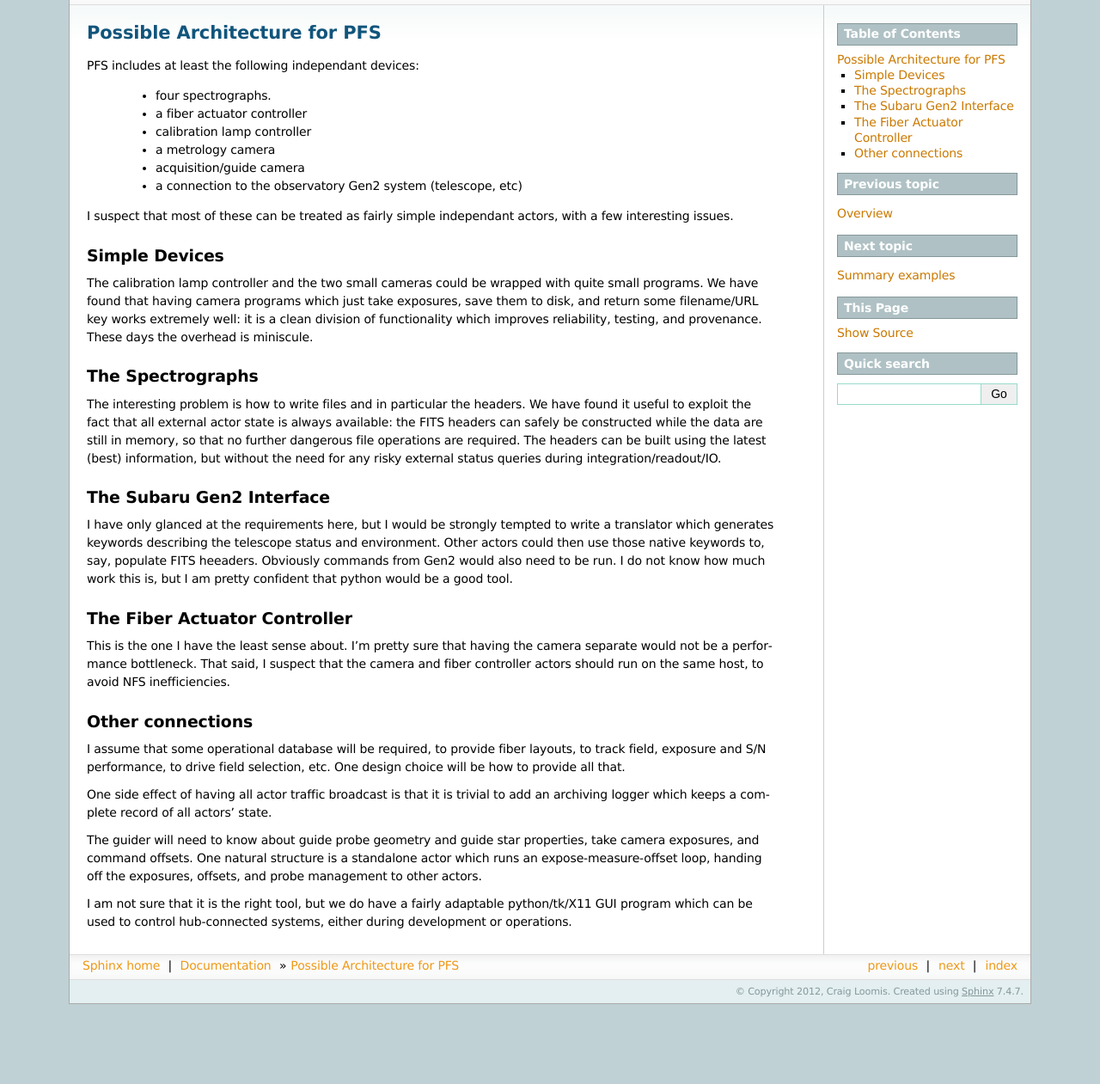
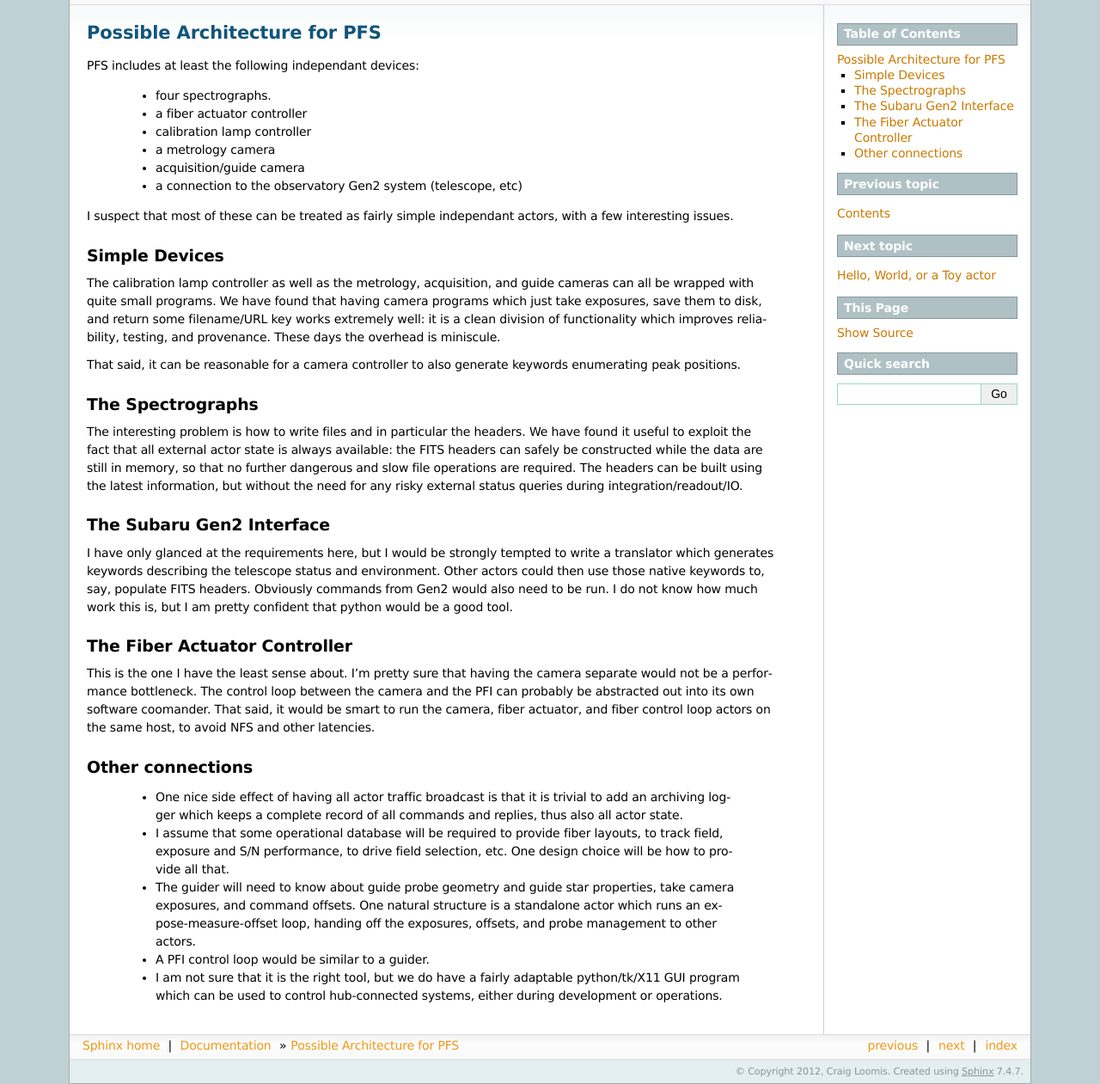
Before and after one commit to Subaru-PFS/tron_tron, a Sphinx documentation site: the page built from Docs/sphinx/PFS.rst, in a window 1280 px wide and 1400 px high, scrolled down 217 px, cut to the strip 139-1400 px from the top of the window. Shown: the whole strip at 86% size. Built offline with Sphinx 7.4.7, drawn with Linux system fonts in a browser that asks for light colours; formulas are drawn with MathJax 3; pages that are not in the unit, such as notebooks, are missing from menus; before the commit the page ends 1524 px from its top, so only the background shows below that.

Commit message:
doc changes
git-svn-id: svn://svn.apo.nmsu.edu/tron/tron/branches/HSC@610 6cb9dee2-cd90-4b54-8ea6-2d2f74f8b5ed

```diff
--- a/Docs/sphinx/PFS.rst
+++ b/Docs/sphinx/PFS.rst
@@ -16,12 +16,15 @@ independant actors, with a few interesting issues.
 Simple Devices
 --------------
 
-The calibration lamp controller and the two small cameras could be
-wrapped with quite small programs. We have found that having camera
-programs which just take exposures, save them to disk, and return some
-filename/URL key works extremely well: it is a clean division of
-functionality which improves reliability, testing, and
-provenance. These days the overhead is miniscule.
+The calibration lamp controller as well as the metrology, acquisition,
+and guide cameras can all be wrapped with quite small programs. We
+have found that having camera programs which just take exposures, save
+them to disk, and return some filename/URL key works extremely well:
+it is a clean division of functionality which improves reliability,
+testing, and provenance. These days the overhead is miniscule.
+
+That said, it can be reasonable for a camera controller to also
+generate keywords enumerating peak positions.
 
 The Spectrographs
 -----------------
@@ -30,8 +33,8 @@ The interesting problem is how to write files and in particular the
 headers. We have found it useful to exploit the fact that all external
 actor state is always available: the FITS headers can safely be
 constructed while the data are still in memory, so that no further
-dangerous file operations are required. The headers can be built using
-the latest (best) information, but without the need for any risky
+dangerous and slow file operations are required. The headers can be
+built using the latest information, but without the need for any risky
 external status queries during integration/readout/IO.
 
 The Subaru Gen2 Interface
@@ -40,7 +43,7 @@ The Subaru Gen2 Interface
 I have only glanced at the requirements here, but I would be strongly
 tempted to write a translator which generates keywords describing the
 telescope status and environment. Other actors could then use those
-native keywords to, say, populate FITS heeaders. Obviously commands
+native keywords to, say, populate FITS headers. Obviously commands
 from Gen2 would also need to be run. I do not know how much work this
 is, but I am pretty confident that python would be a good tool.
 
@@ -48,28 +51,32 @@ The Fiber Actuator Controller
 -----------------------------
 
 This is the one I have the least sense about. I'm pretty sure that
-having the camera separate would not be a performance bottleneck. That
-said, I suspect that the camera and fiber controller actors should run
-on the same host, to avoid NFS inefficiencies.
+having the camera separate would not be a performance bottleneck. The
+control loop between the camera and the PFI can probably be abstracted
+out into its own software coomander. That said, it would be smart to
+run the camera, fiber actuator, and fiber control loop actors on the
+same host, to avoid NFS and other latencies.
 
 Other connections
 -----------------
 
-I assume that some operational database will be required, to provide
-fiber layouts, to track field, exposure and S/N performance, to drive
-field selection, etc. One design choice will be how to provide all
-that.
+ - One nice side effect of having all actor traffic broadcast is that
+   it is trivial to add an archiving logger which keeps a complete
+   record of all commands and replies, thus also all actor state.
 
-One side effect of having all actor traffic broadcast is that it is
-trivial to add an archiving logger which keeps a complete record of
-all actors' state.
+ - I assume that some operational database will be required to provide
+   fiber layouts, to track field, exposure and S/N performance, to
+   drive field selection, etc. One design choice will be how to
+   provide all that.
 
-The guider will need to know about guide probe geometry and guide star
-properties, take camera exposures, and command offsets. One natural
-structure is a standalone actor which runs an expose-measure-offset
-loop, handing off the exposures, offsets, and probe management to
-other actors.
+ - The guider will need to know about guide probe geometry and guide
+   star properties, take camera exposures, and command offsets. One
+   natural structure is a standalone actor which runs an
+   expose-measure-offset loop, handing off the exposures, offsets, and
+   probe management to other actors.
 
-I am not sure that it is the right tool, but we do have a fairly
-adaptable python/tk/X11 GUI program which can be used to control
-hub-connected systems, either during development or operations.
+ - A PFI control loop would be similar to a guider.
+
+ - I am not sure that it is the right tool, but we do have a fairly
+   adaptable python/tk/X11 GUI program which can be used to control
+   hub-connected systems, either during development or operations.
--- a/Docs/sphinx/ToyCmd.py
+++ b/Docs/sphinx/ToyCmd.py
@@ -30,7 +30,7 @@ class ToyCmd(object):
         self.keys = keys.KeysDictionary("toy_toy", (1, 1),
                                         keys.Key("actor", types.String(), help="Another actor to command"),
                                         keys.Key("cmd", types.String(), help="A command string"),
-                                        keys.Key("cnt", types.Int(), help="A count of things to do"))
+                                        keys.Key("cnt", types.Int(), help="A count of things to do"),
                                         keys.Key("delay", types.Float(), help="Seconds to delay"))
         #
     def ping(self, cmd):
--- a/Docs/sphinx/toyMain.rst
+++ b/Docs/sphinx/toyMain.rst
@@ -24,7 +21,7 @@ and would not need to be modified significantly.
    :linenos:
 
 
-ToyCommands
+Toy Commands
 ------------
 
 Files in the Commands subdirectory are automatically loaded, and their
@@ -37,3 +34,7 @@ running. In practice, actors can be developed without being restarted.
 
 .. literalinclude:: ToyCmd.py
    :linenos:
+
+.. todo:: Put tron and the toyActor in some PFS-accessible git repo.
+.. todo:: consolidate the three library products into one.
+.. todo:: make a one-click installer
--- a/Docs/sphinx/toy_main.py
+++ b/Docs/sphinx/toy_main.py
@@ -13,7 +13,7 @@ class Toy(actorcore.Actor.Actor):
         # Explicitly declare which actors we need to know about, so we can access their keywords.
         #
         self.models = {}
-        for actor in ["guider", "fiberControl", "platedb", "telescope"]:
+        for actor in ["guider", "fiberControl", "observingDB", "telescope"]:
             self.models[actor] = opscore.actor.model.Model(actor)
 
 #
```
Also changed, not shown: other parts of Docs/sphinx/toyMain.rst (+1 -4 lines), Docs/sphinx/index.rst (+4 -44 lines), Docs/sphinx/summary.rst (+16 -12 lines).
